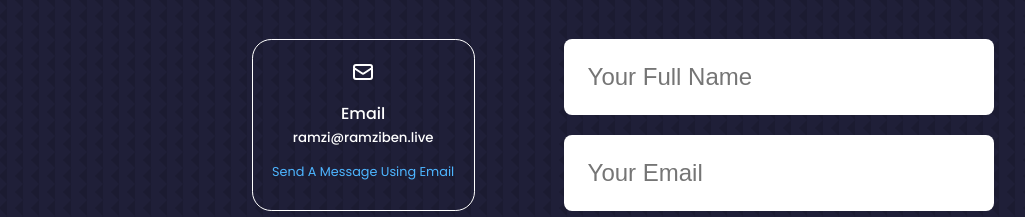
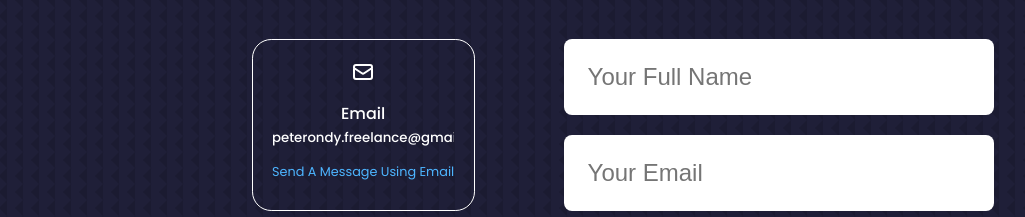
Before and after one commit to peterondy/react-portofolio-aws, a React (Create React App) app: page / in a window 1280 px wide. Shown: the part 6040-6257 px from the top of the page, without its empty margins (17-1042 px from the left). Built offline with nearby package versions, Linux system fonts and the light colour scheme.

Commit message:
Update Contact.jsx

```diff
--- a/src/components/contact/Contact.jsx
+++ b/src/components/contact/Contact.jsx
@@ -31,8 +31,8 @@ const Contact = () => {
           <article className="contact__option">
             <HiOutlineMail className='contact__option-icon'/>
             <h4>Email</h4>
-            <h5>ramzi@ramziben.live</h5>
-            <a href="mailto:ramzi@ramziben.live" target='__blank'>Send A Message Using Email</a>
+            <h5>peterondy.freelance@gmail.com</h5>
+            <a href="mailto:peterondy.freelance@gmail.com" target='__blank'>Send A Message Using Email</a>
           </article>
           <article className="contact__option">
             <BsWhatsapp className='contact__option-icon'/>
```
